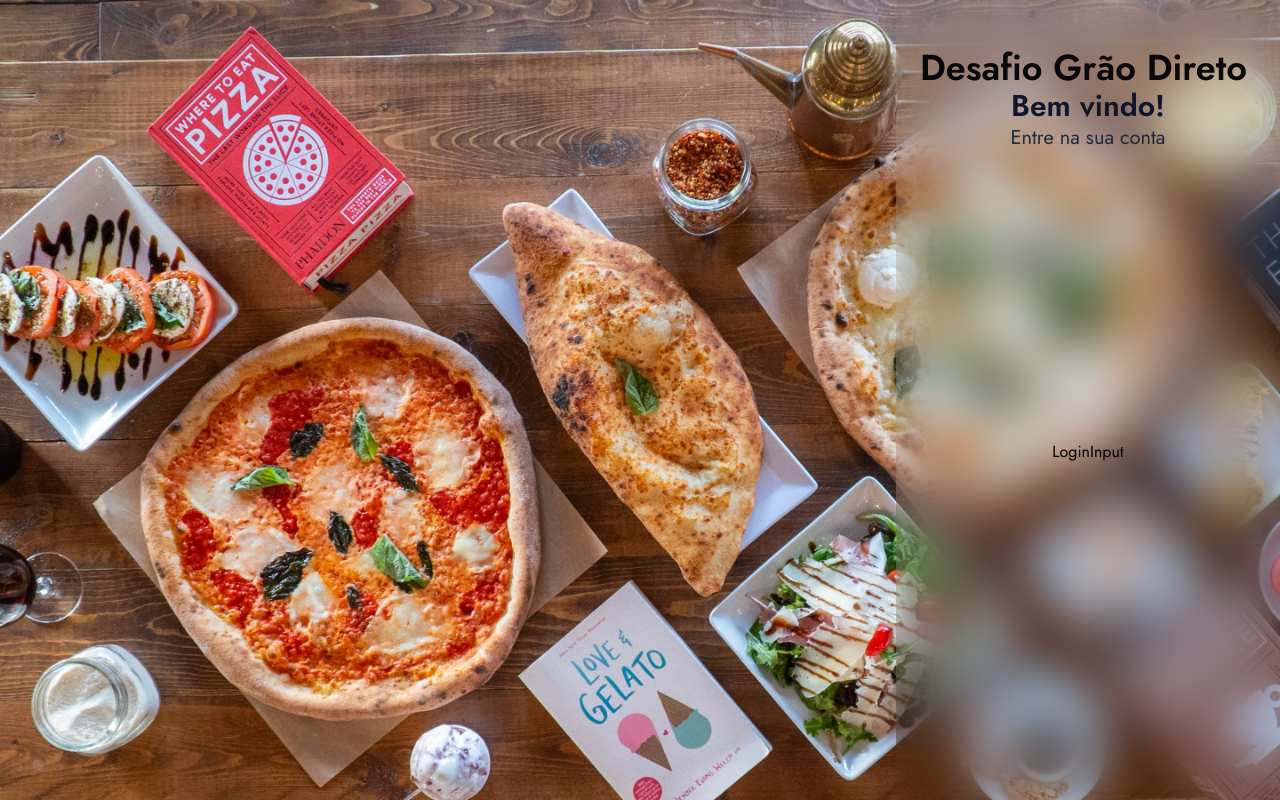
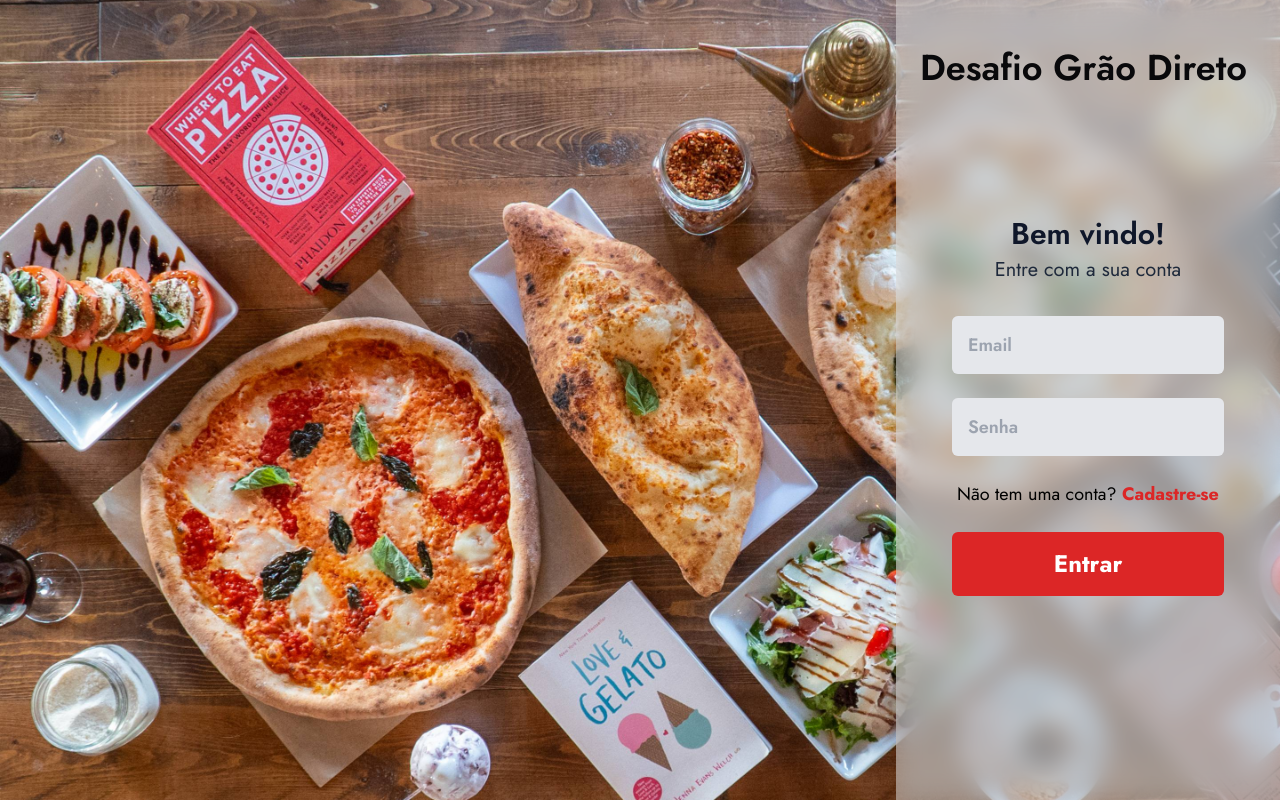
Before and after one commit to toto9in/Desafio_GD, a React (Create React App) app in the folder frontend/: page /login in a window 1280 px wide. Built offline with nearby package versions, Linux system fonts and the light colour scheme.

Commit message:
implementando validacao de form

```diff
--- a/frontend/package.json
+++ b/frontend/package.json
@@ -8,8 +8,10 @@
     "@testing-library/react": "^13.4.0",
     "@testing-library/user-event": "^13.5.0",
     "axios": "^1.6.2",
+    "framer-motion": "^10.16.16",
     "react": "^18.2.0",
     "react-dom": "^18.2.0",
+    "react-hook-form": "^7.49.2",
     "react-icons": "^4.12.0",
     "react-router-dom": "^6.21.0",
     "react-scripts": "5.0.1",
--- /dev/null
+++ b/frontend/src/animations/index.js
@@ -0,0 +1,17 @@
+export const buttonClick = {
+  whileTap: {
+    scale: 0.95,
+  },
+};
+
+export const fadeInOut = {
+  initial: {
+    opacity: 0,
+  },
+  animate: {
+    opacity: 1,
+  },
+  exit: {
+    opacity: 0,
+  },
+};
--- a/frontend/src/components/LoginInput.js
+++ b/frontend/src/components/LoginInput.js
@@ -1,3 +1,30 @@
-export const LoginInput = ({placeHolder, icon, inputState, inputStateFunc, type, isSignUp}) => {
-    return <div>LoginInput</div>
-}
+import { useState } from "react";
+import { motion } from "framer-motion";
+import { fadeInOut } from "../animations";
+
+export const LoginInput = ({
+  placeHolder,
+  inputState,
+  inputStateFunc,
+  type,
+  isSignUp,
+}) => {
+  const [isFocus, setIsFocus] = useState(false);
+  return (
+    <motion.div {...fadeInOut}
+      className={`box-border flex items-center justify-center gap-4 bg-gray-200 backdrop-blur-md rounded-md w-full px-4 py-4 ${
+        isFocus ? "border-b-2 border-red-600" : "border-b-0"
+      }`}
+    >
+      <input
+        type={type}
+        placeholder={placeHolder}
+        className="w-full h-full bg-transparent text-gray-800 text-lg font-semibold border-none outline-none"
+        value={inputState}
+        onChange={(e) => inputStateFunc(e.target.value)}
+        onFocus={() => setIsFocus(true)}
+        onBlur={() => setIsFocus(false)}
+      />
+    </motion.div>
+  );
+};
--- a/frontend/src/index.js
+++ b/frontend/src/index.js
@@ -3,12 +3,15 @@ import ReactDOM from "react-dom/client";
 import App from "./App";
 import "./index.css";
 import { BrowserRouter as Router } from "react-router-dom";
+import { AnimatePresence } from "framer-motion";
 
 const root = ReactDOM.createRoot(document.getElementById("root"));
 root.render(
   <React.StrictMode>
     <Router>
-      <App />
+      <AnimatePresence>
+        <App />
+      </AnimatePresence>
     </Router>
   </React.StrictMode>
 );
--- a/frontend/src/pages/Login.js
+++ b/frontend/src/pages/Login.js
@@ -1,11 +1,20 @@
 import { useState } from "react";
 import { Background } from "../assets";
 import { LoginInput } from "../components/LoginInput";
+import { motion } from "framer-motion";
+import { buttonClick } from "../animations";
+import { useForm } from "react-hook-form";
 
 export const Login = () => {
+  const [email, setEmail] = useState("");
+  const [isSignUp, setIsSignUp] = useState(false);
+  const [password, setPassword] = useState("");
+  const [confirm_password, setConfirmPassword] = useState("");
+  const [userName, setUserName] = useState("");
 
-    const [email, setEmail] = useState("")
+  const { register, handleSubmit, watch, errors } = useForm();
 
+  const onSubmit = (data) => console.log("ue");
 
   return (
     <div className=" w-screen h-screen relative overflow-hidden flex">
@@ -13,23 +22,91 @@ export const Login = () => {
       <img src={Background} className=" w-full h-full object-cover absolute" />
 
       {/*content*/}
-      <div className=" flex flex-col justify-between items-center w-[30%] md:w-508 h-full z-10 backdrop-blur-xl ml-auto p-4 px-6 py-12">
+      <div className=" flex flex-col items-center w-[30%] md:w-508 h-full z-10 backdrop-brightness-100 backdrop-contrast-50 backdrop-blur-md bg-white/40 ml-auto p-4 px-6 py-12">
         <div className=" flex items-center justify-start gap-4 w-full">
           <p className=" text-zinc-950 font-semibold text-4xl">
             Desafio Grão Direto
           </p>
         </div>
 
-        <div className=" flex flex-col items-center">
+        <div className=" flex flex-col items-center pt-32">
           <p className=" text-3xl font-semibold text-slate-900">Bem vindo!</p>
-          <p className=" text-xl text-slate-800">Entre na sua conta</p>
+          <p className=" text-xl text-slate-800 pt-1">
+            {isSignUp ? "Cadastre a sua conta" : "Entre com a sua conta"}{" "}
+          </p>
         </div>
 
-        <div className=" w-full flex flex-col items-center justify-center gap-6 px-4 md:px-12 py-72">
-            <LoginInput />
-        </div>
+        <form onSubmit={handleSubmit(onSubmit)} className=" w-full flex flex-col items-center justify-center gap-6 px-3 md:px-8 py-8">
+          {isSignUp && (
+            <LoginInput
+              placeHolder={"Nome"}
+              inputState={userName}
+              inputStateFunc={setUserName}
+              type="text"
+              isSignUp={isSignUp}
+              {...register("name")}
+            />
+          )}
 
+          <LoginInput
+            placeHolder={"Email"}
+            inputState={email}
+            inputStateFunc={setEmail}
+            type="email"
+            isSignUp={isSignUp}
+            {...register("email")}
+          />
+          <LoginInput
+            placeHolder={"Senha"}
+            inputState={password}
+            inputStateFunc={setPassword}
+            type="password"
+            isSignUp={isSignUp}
+            {...register("password")}
+          />
 
+          {isSignUp && (
+            <LoginInput
+              placeHolder={"Confirmar senha"}
+              inputState={confirm_password}
+              inputStateFunc={setConfirmPassword}
+              type="password"
+              isSignUp={isSignUp}
+              {...register("confirm_password")}
+            />
+          )}
+
+          {!isSignUp ? (
+            <p className=" text-lg">
+              Não tem uma conta?{" "}
+              <motion.button
+                {...buttonClick}
+                className=" text-red-600 cursor-pointer font-bold"
+                onClick={() => setIsSignUp(true)}
+              >
+                Cadastre-se
+              </motion.button>{" "}
+            </p>
+          ) : (
+            <p className=" text-lg">
+              Já tem uma conta?{" "}
+              <motion.button
+                {...buttonClick}
+                className=" text-red-600 cursor-pointer font-bold"
+                onClick={() => setIsSignUp(false)}
+              >
+                Entrar
+              </motion.button>{" "}
+            </p>
+          )}
+
+          <motion.button type="submit"
+            {...buttonClick}
+            className=" w-full px-4 py-4 rounded-md bg-red-600 cursor-pointer text-white text-2xl capitalize hover:bg-red-700 font-bold"
+          >
+            {isSignUp ? "Cadastrar" : "Entrar"}
+          </motion.button>
+        </form>
       </div>
     </div>
   );
```
Also changed, not shown: 2 other files (tests, documents, lock files or other folders).
